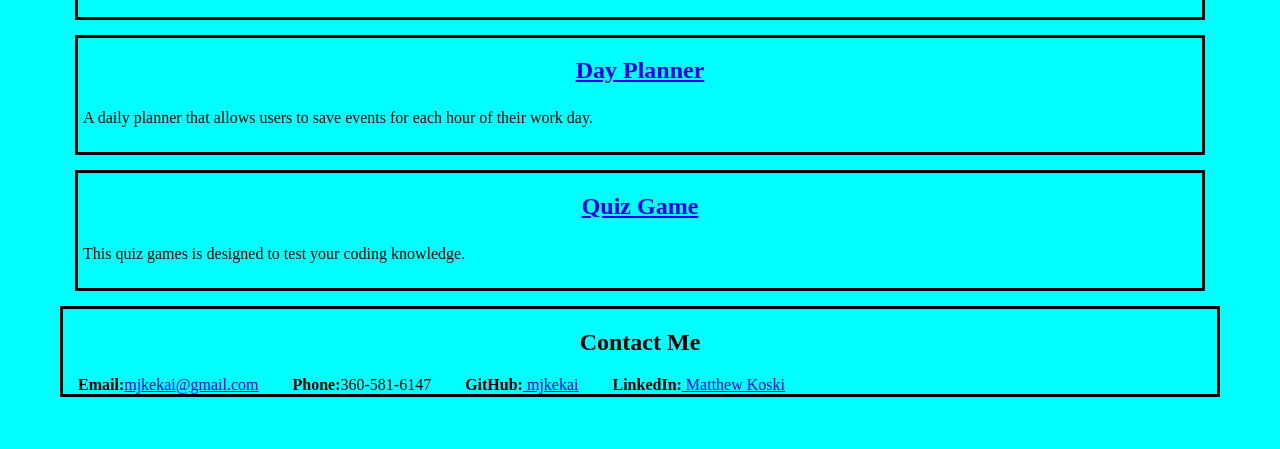
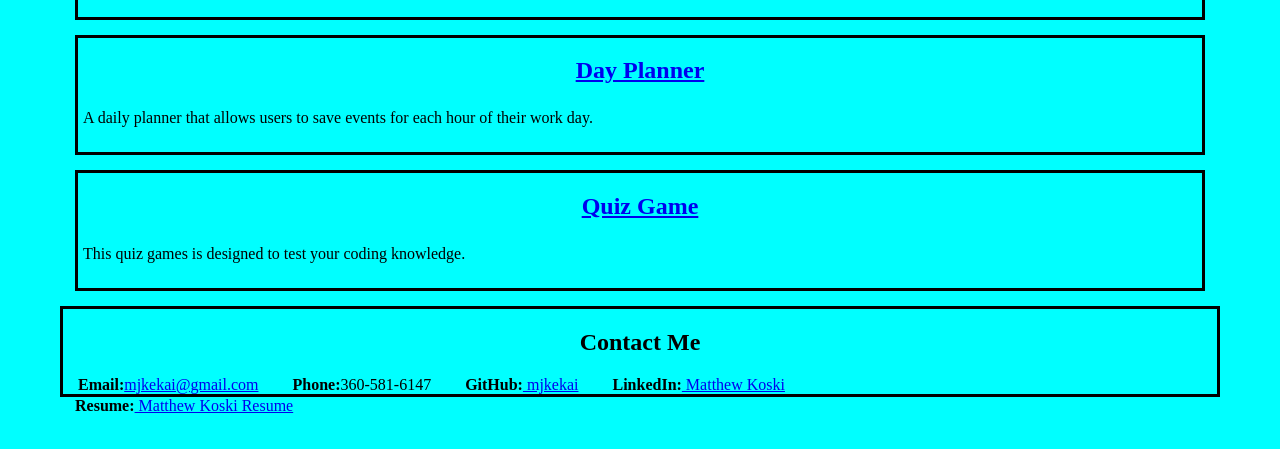
Before and after one commit to mjkekai/Portfolio-Update3, a plain HTML site: page index.html in a window 1280 px wide. Shown: the part 677-1126 px from the top of the page. Drawn offline with Linux system fonts and the light colour scheme.

Commit message:
adds resume

```diff
--- a/index.html
+++ b/index.html
@@ -81,6 +81,8 @@
 
 <li><strong>LinkedIn:</strong><a href= "https://www.linkedin.com/in/matthew-koski-8a916a93/"> Matthew Koski</a></li>
 </section>
+<li><strong>Resume:</strong><a href= "Assets/images/Resume.pdf"> Matthew Koski Resume</a></li>
+</section>
 </main>
 
 
```
Also changed, not shown: 1 other file.
